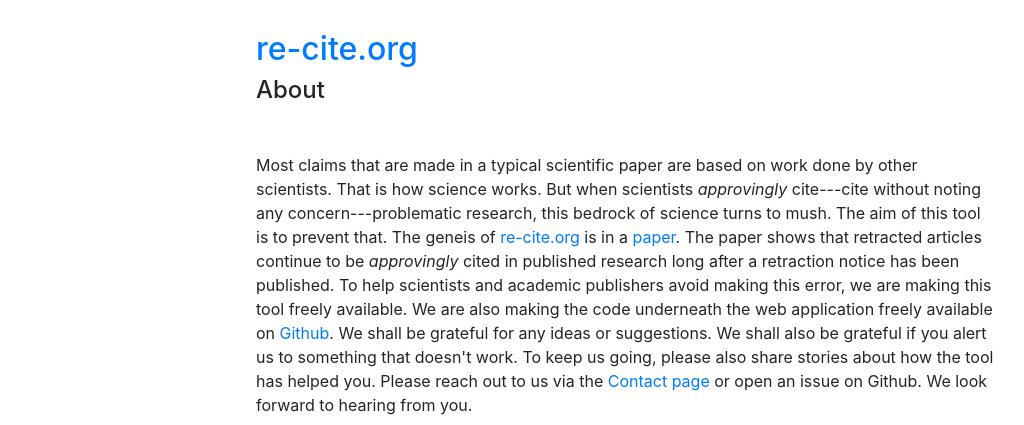
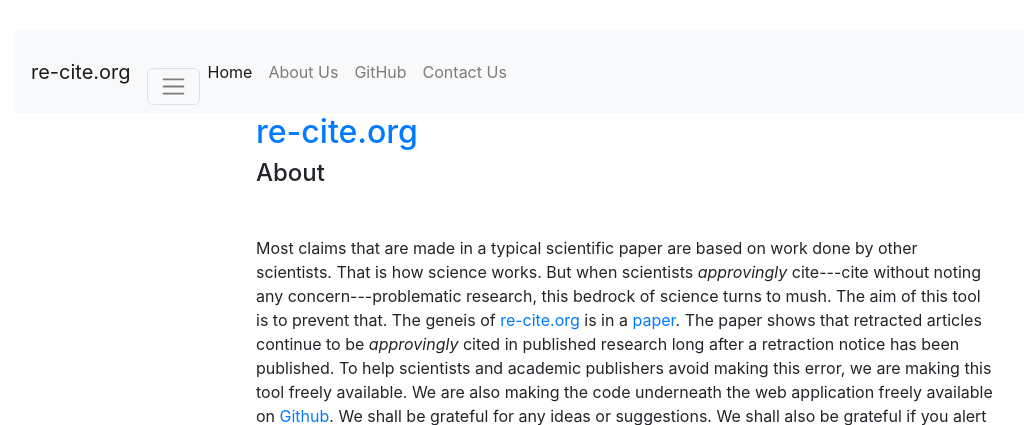
Before and after one commit to recite/re-cite.org, a Flask app: page /about in a window 1280 px wide. Shown: the top 425 px of the page, without its empty margins (15-1039 px from the left). Run offline with Flask 2, Linux system fonts and the light colour scheme; some libraries are stand-ins or nearby versions.

Commit message:
top navbar

```diff
--- a/app/templates/layout.html
+++ b/app/templates/layout.html
@@ -10,6 +10,28 @@
     <script src="{{ url_for('static', filename='js/lib/bootstrap.min.js') }}"></script>
   </head>
   <body>
+    <nav class="navbar navbar-expand-lg navbar-light bg-light">
+    <a class="navbar-brand" href="http://re-cite.org">re-cite.org</a>
+    <button class="navbar-toggler" type="button" data-toggle="collapse" data-target="#navbarNav" aria-controls="navbarNav" aria-expanded="false" aria-label="Toggle navigation">
+    <span class="navbar-toggler-icon"></span>
+  </button>
+  <div class="collapse navbar-collapse" id="navbarNav">
+    <ul class="navbar-nav">
+      <li class="nav-item active">
+        <a class="nav-link" href="{{ url_for('index') }}">Home <span class="sr-only">(current)</span></a>
+      </li>
+      <li class="nav-item">
+        <a class="nav-link" href="{{ url_for('about') }}">About Us</a>
+      </li>
+      <li class="nav-item">
+        <a class="nav-link" href="http://github.com/recite/re-cite.org">GitHub</a>
+      </li>
+      <li class="nav-item">
+        <a class="nav-link" href="{{ url_for('contact') }}">Contact Us</a>
+      </li>
+    </ul>
+  </div>
+</nav>
     <div class="container main-container">
     {%- with messages = get_flashed_messages(with_categories=true) -%}
       {%- if messages -%}
```
